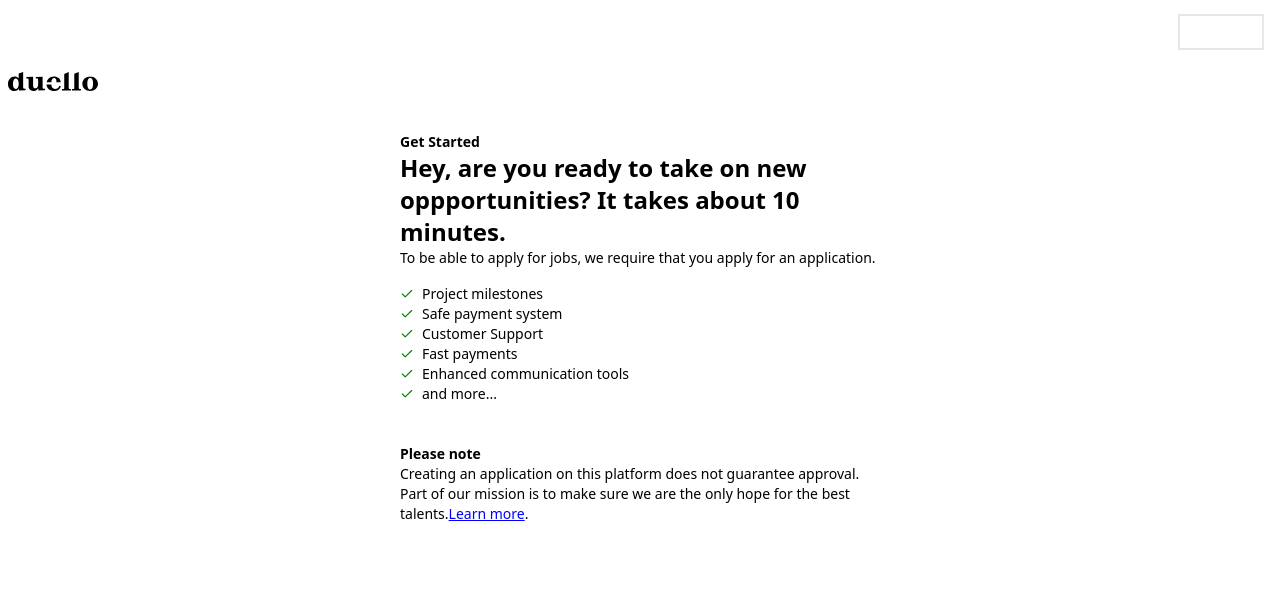
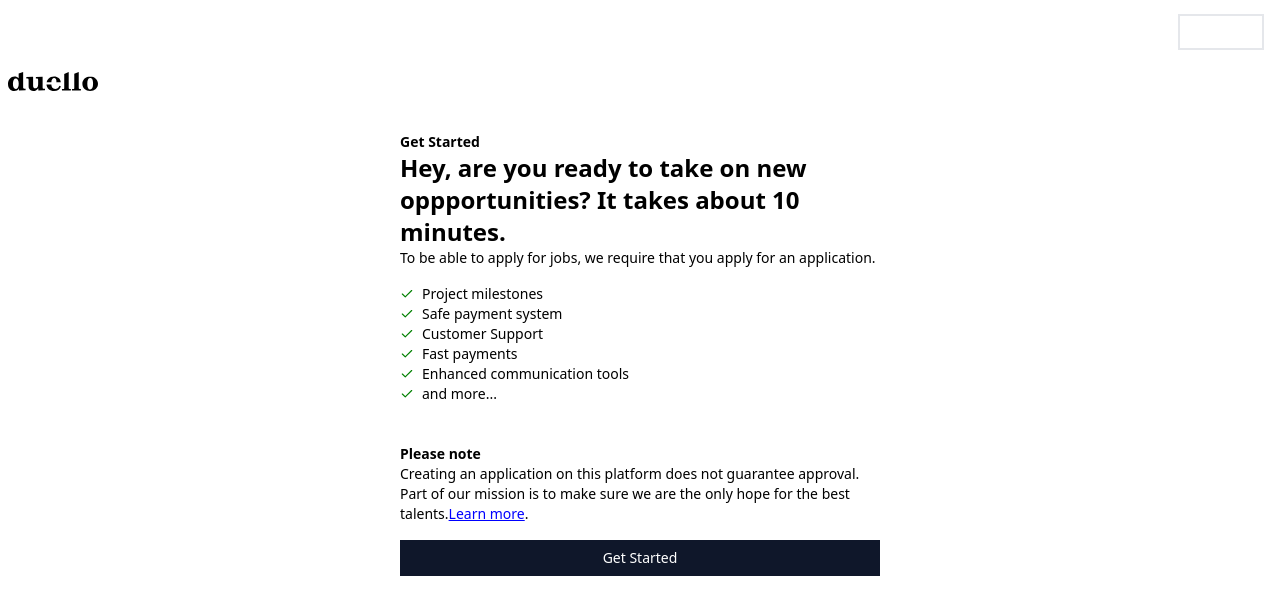
Before and after one commit to ErrolNtetha/lancing-client, a Next.js app: page /apply in a window 1280 px wide. Shown: the top 614 px of the page. Built offline with nearby package versions, Linux system fonts and the light colour scheme; no server answers; the database is empty.

Commit message:
chore: installed Chadcn UI

```diff
--- a/app/apply/createApplication.tsx
+++ b/app/apply/createApplication.tsx
@@ -133,7 +133,7 @@ export const CreateApplication = () => {
     const buttonText = `${lastPage ? renderLoading : isFirstPage}`;
 
     const navButton = (
-        <section className='fixed md:relative bg-white bottom-0 left-0 w-full p-2 md:p-0 mt-4 flex items-center justify-between'>
+        <section className='fixed md:relative bottom-0 left-0 w-full p-2 md:p-0 mt-4 flex items-center justify-between'>
             <section className='flex items-center gap-2 w-full md:w-md'>
                 {firstPage && (currentPage === 0)
                     ? null
@@ -141,7 +141,7 @@ export const CreateApplication = () => {
                     <Button
                         buttonText='Back'
                         handleClick={() => handlePrev()}
-                        className='border border-gray flex-1 hover:opacity-80 px-4 py-2 text-black'
+                        className='bg-white border border-gray flex-1 hover:opacity-80 px-4 py-2 text-black'
                     />
                 )}
                 <Button
@@ -150,7 +150,7 @@ export const CreateApplication = () => {
                     // @ts-ignore
                     handleClick={() => lastPage ? onSubmit() : handleNext()}
                     disabled= {loading ? true : false}
-                    className={`hover:opacity-80 px-4 py-2 flex-1 text-white ${loading ? 'bg-gray hover:cursor-not-allowed' : 'bg-slate hover:cursor-pointer'}`}
+                    className={`hover:opacity-80 px-4 py-2 flex-1 text-white ${loading ? 'bg-gray-200 hover:cursor-not-allowed' : 'bg-slate-900 hover:cursor-pointer'}`}
                 />
             </section>
         </section>
--- a/app/globals.css
+++ b/app/globals.css
@@ -36,7 +36,7 @@
   }
 
   .dark {
-    --background: 224 71.4% 4.1%;
+    --background: 000 71.4% 4.1%;
     --foreground: 210 20% 98%;
 
     --card: 224 71.4% 4.1%;
--- a/tailwind.config.js
+++ b/tailwind.config.js
@@ -6,6 +6,7 @@ module.exports = {
     './components/**/*.{ts,tsx}',
     './app/**/*.{ts,tsx}',
     './src/**/*.{ts,tsx}',
+    './@/**/*.{ts,tsx}',
 	],
   theme: {
     container: {
```
Also changed, not shown: components.json.
